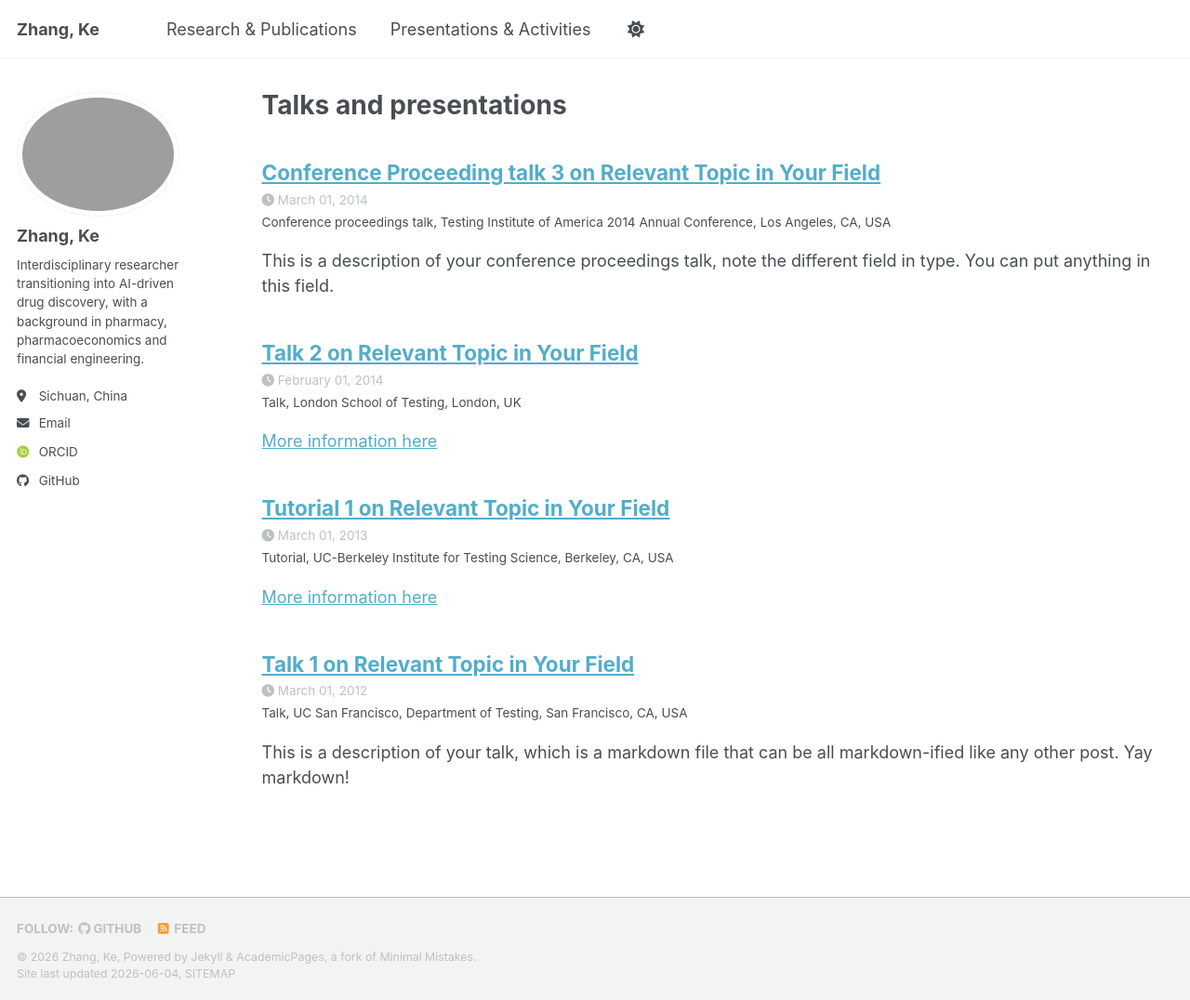
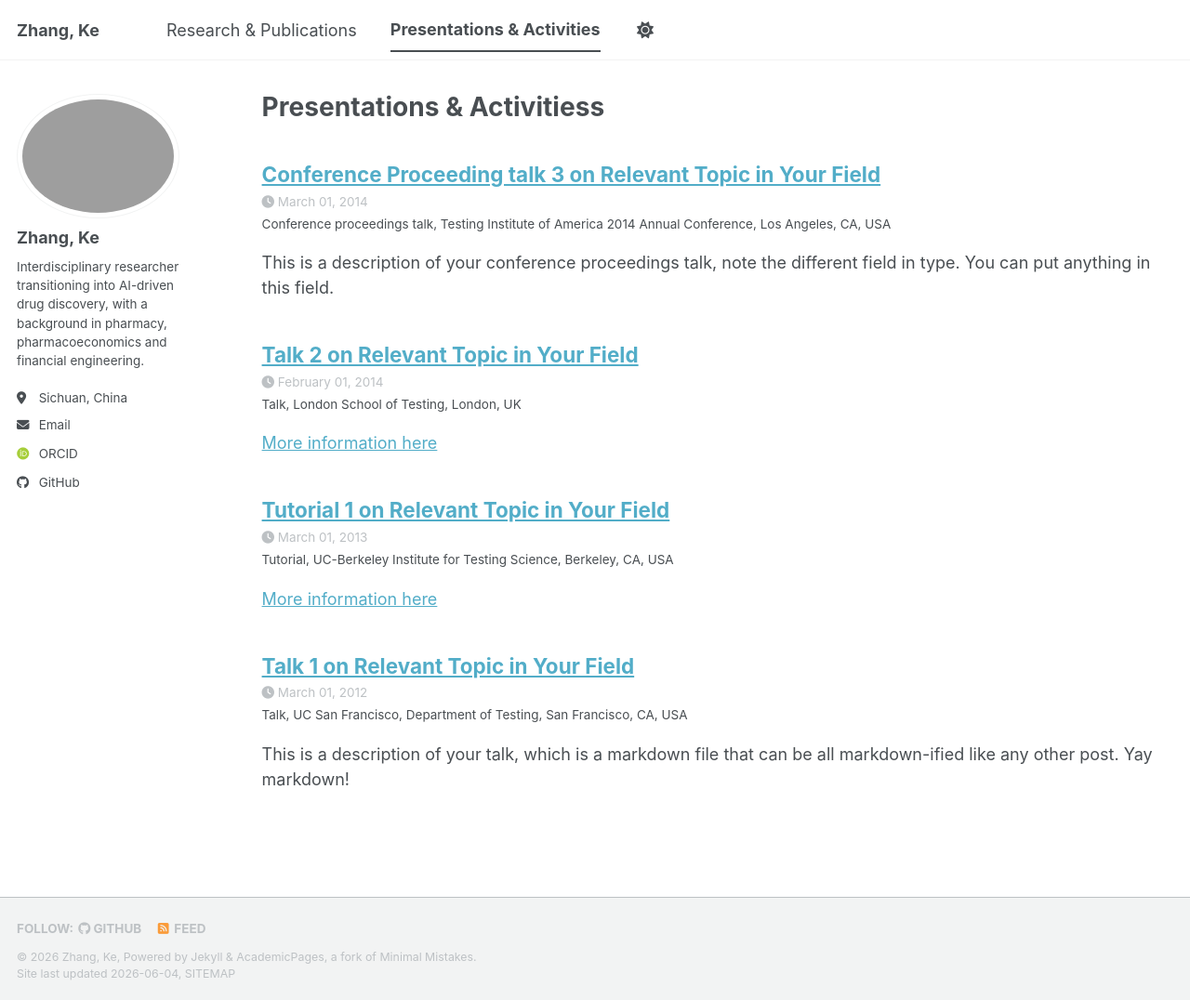
Before and after one commit to Zhangke123jimu/Zhangke123jimu.github.io, a Jekyll site: the page built from _pages/talks.html, in a window 1280 px wide and 1076 px high. Shown: the whole window at 93% size. Built offline with Jekyll 4.4.1, drawn with Linux system fonts in a browser that asks for light colours; some web fonts are replaced; a script bundle is joined from its source files by our own code; library files that are not in the unit come from our copies.

Commit message:
Update talks.html

```diff
--- a/_pages/talks.html
+++ b/_pages/talks.html
@@ -1,7 +1,7 @@
 ---
 layout: archive
-title: "Talks and presentations"
-permalink: /talks/
+title: "Presentations & Activitiess"
+permalink: /presentations-and-activities/
 author_profile: true
 ---
 
```
